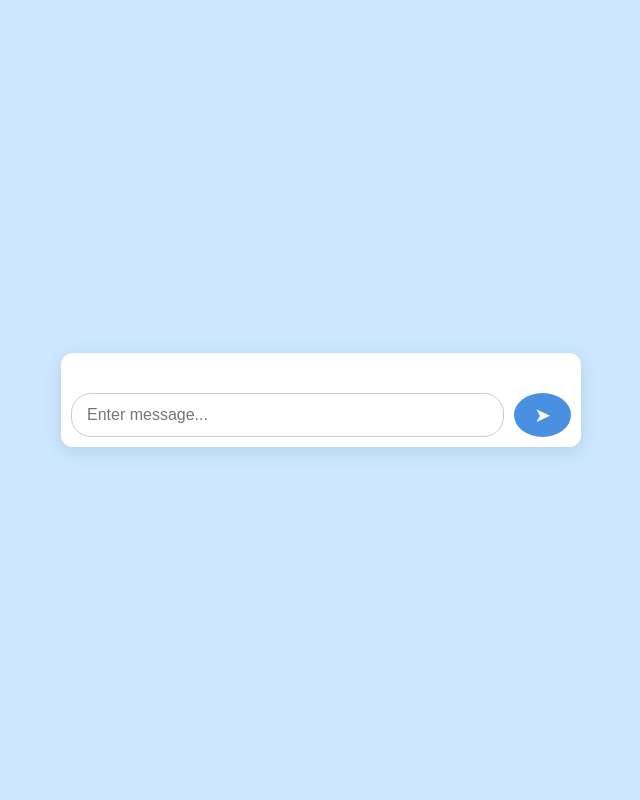
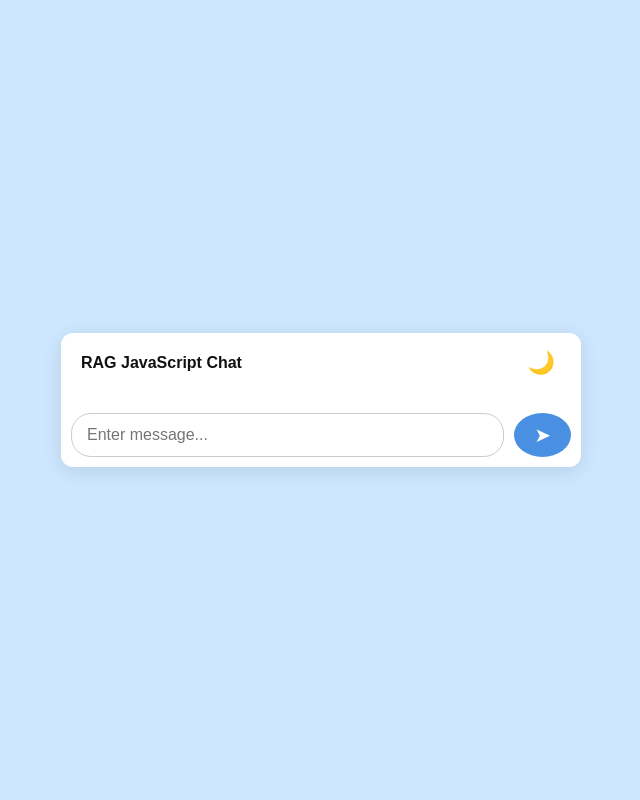
Before and after one commit to reginafeles/rag-js, a FastAPI app: page / in a window 1280 px wide. Shown: the whole page, without its empty margins (319-959 px from the left). Run offline with FastAPI, Linux system fonts and the light colour scheme; some libraries are stand-ins or nearby versions.

Commit message:
Implement theme toggle

```diff
--- a/static/css/style.css
+++ b/static/css/style.css
@@ -1,6 +1,36 @@
+/* ====== ТЕМЫ ====== */
+:root {
+    --bg: #cce7ff;
+    --panel: #ffffff;
+    --text: #111111;
+    --msg: #f3f3f3;
+    --bot: #e0e0e0;
+    --user: #4a90e2;
+    --user-text: #ffffff;
+    --border: #cccccc;
+    --shadow: rgba(0,0,0,0.1);
+}
+
+html[data-theme="dark"] {
+    --bg: #0b1220;
+    --panel: #0f172a;
+    --text: #e5e7eb;
+    --msg: #111827;
+    --bot: #1f2937;
+    --user: #3b82f6;
+    --user-text: #ffffff;
+    --border: #334155;
+    --shadow: rgba(0,0,0,0.35);
+}
+
+html[data-theme="dark"] { color-scheme: dark; }
+html[data-theme="light"] { color-scheme: light; }
+
+/* ====== ОСНОВА ====== */
 body {
     font-family: Arial, sans-serif;
-    background: #cce7ff; /* голубой фон */
+    background: var(--bg);
+    color: var(--text);
     display: flex;
     justify-content: center;
     align-items: center;
@@ -9,16 +39,33 @@ body {
 }
 
 .chat-container {
-    background: white;
+    background: var(--panel);
     border-radius: 12px;
     width: 500px;
     max-width: 95%;
     padding: 10px;
-    box-shadow: 0 4px 20px rgba(0,0,0,0.1);
+    box-shadow: 0 4px 20px var(--shadow);
     display: flex;
     flex-direction: column;
 }
 
+/* ====== HEADER ====== */
+.header {
+    display: flex;
+    justify-content: space-between;
+    align-items: center;
+    padding: 6px 10px;
+    font-weight: bold;
+}
+
+#themeToggle {
+    border: none;
+    background: transparent;
+    font-size: 22px;
+    cursor: pointer;
+}
+
+/* ====== CHAT ====== */
 #messages {
     flex: 1;
     overflow-y: auto;
@@ -53,8 +101,10 @@ body {
     flex: 1;
     padding: 12px 15px;
     border-radius: 20px;
-    border: 1px solid #ccc;
+    border: 1px solid var(--border);
     font-size: 16px;
+    background: var(--panel);
+    color: var(--text);
     outline: none;
 }
 
@@ -63,15 +113,12 @@ body {
     padding: 0 20px;
     border: none;
     border-radius: 50%;
-    background: #4a90e2;
+    background: var(--user);
     color: white;
     font-size: 20px;
     cursor: pointer;
-    display: flex;
-    align-items: center;
-    justify-content: center;
 }
 
 #sendBtn:hover {
-    background: #357ABD;
+    opacity: 0.9;
 }
--- a/static/js/script.js
+++ b/static/js/script.js
@@ -1,9 +1,28 @@
 const messagesDiv = document.getElementById("messages");
 const form = document.getElementById("inputForm");
 const input = document.getElementById("queryInput");
+const themeBtn = document.getElementById("themeToggle");
 
 let chatHistory = [];
 
+/* ====== ТЕМА ====== */
+function applyTheme(theme) {
+    document.documentElement.setAttribute("data-theme", theme);
+    localStorage.setItem("theme", theme);
+    themeBtn.textContent = theme === "dark" ? "☀️" : "🌙";
+}
+
+if (themeBtn) {
+    const saved = localStorage.getItem("theme") || "light";
+    applyTheme(saved);
+
+    themeBtn.addEventListener("click", () => {
+        const current = document.documentElement.getAttribute("data-theme");
+        applyTheme(current === "dark" ? "light" : "dark");
+    });
+}
+
+/* ====== ЧАТ ====== */
 form.addEventListener("submit", async (e) => {
     e.preventDefault();
     const text = input.value.trim();
@@ -19,18 +38,11 @@ form.addEventListener("submit", async (e) => {
     input.value = "";
 
     try {
-        const resp = await fetch("http://127.0.0.1:8000/chat", {
+        const resp = await fetch("/chat", {
             method: "POST",
             headers: { "Content-Type": "application/json" },
             body: JSON.stringify({ messages: chatHistory })
         });
-
-        if (!resp.ok) {
-            const errorText = await resp.text();
-            console.error("Server Error:", errorText);
-            alert("Error: " + errorText);
-            return;
-        }
 
         const data = await resp.json();
 
--- a/templates/index.html
+++ b/templates/index.html
@@ -1,21 +1,37 @@
 <!DOCTYPE html>
-<html lang="ru">
+<html lang="ru" data-theme="light">
 <head>
   <meta charset="UTF-8">
   <title>RAG Мини-чат</title>
-  <link rel="stylesheet" href="static/css/style.css">
+
+  <script>
+    (function () {
+      const saved = localStorage.getItem("theme");
+      if (saved === "dark" || saved === "light") {
+        document.documentElement.setAttribute("data-theme", saved);
+      }
+    })();
+  </script>
+
+  <link rel="stylesheet" href="/static/css/style.css">
 </head>
 <body>
 
 <div class="chat-container">
+
+  <div class="header">
+    <span>RAG JavaScript Chat</span>
+    <button id="themeToggle" title="Toggle theme">🌙</button>
+  </div>
+
   <div id="messages"></div>
+
   <form id="inputForm">
     <input id="queryInput" type="text" placeholder="Enter message..." autocomplete="off" />
     <button type="submit" id="sendBtn">➤</button>
   </form>
 </div>
 
-<script src="static/js/script.js"></script>
-
+<script src="/static/js/script.js"></script>
 </body>
 </html>
```
Also changed, not shown: other parts of static/css/style.css (+5 -4 lines).
